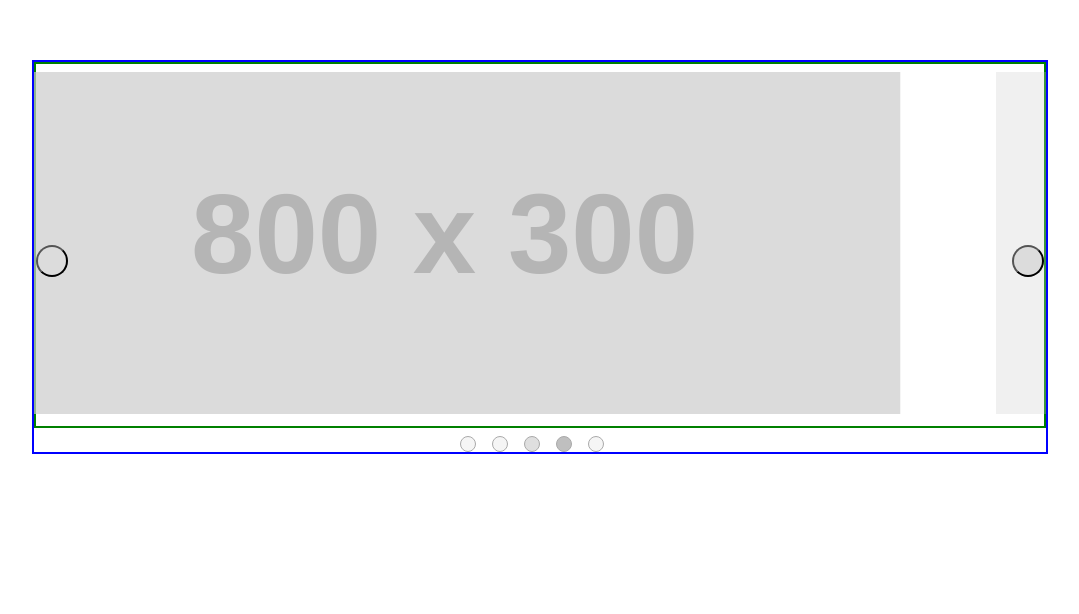
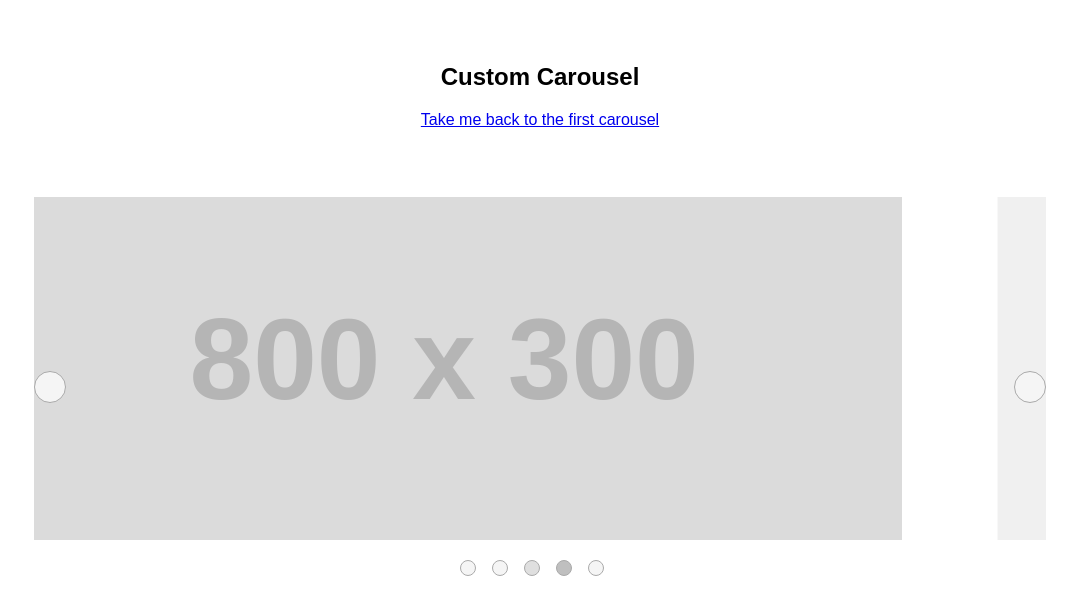
Before and after one commit to NoraLou/avochato-carousel, a plain HTML site: page no-libs-carousel.html in a window 1280 px wide. Shown: the whole page, without its empty margins (100-1179 px from the left). Drawn offline with Linux system fonts and the light colour scheme; placeholder pictures from the web are drawn by us.

Commit message:
presentation clean-up

```diff
--- a/css/library-carousel.css
+++ b/css/library-carousel.css
@@ -1,7 +1,13 @@
+section {
+  text-align: center;
+  font-family: Arial, Helvetica, sans-serif;
+  margin-top: 5%;
+}
+
 .wrapper {
   text-align: center;
   max-width: 900px;
-  margin: 0 auto;
+  margin: 60px auto;
 }
 
 .slider {
--- a/css/no-libs-carousel.css
+++ b/css/no-libs-carousel.css
@@ -1,8 +1,13 @@
+section {
+  text-align: center;
+  font-family: Arial, Helvetica, sans-serif;
+  margin-top: 5%;
+}
+
 .wrapper {
   overflow: hidden;
   width: 80%;
   margin: 60px auto;
-  border: solid blue 2px;
 }
 
 .wrapper * {
@@ -10,7 +15,6 @@
 }
 
 .carousel {
-  border: solid green 2px;
   position: relative;
 }
 
@@ -52,10 +56,17 @@
   top: 50%;
   width: 2rem;
   height: 2rem;
-  background-color: gainsboro;
+  background: whitesmoke;
+  border: solid darkgray 1px;
   border-radius: 50%;
   cursor: pointer;
   z-index: 999;
+  transition: background-color 0.5s ease;
+}
+
+.carousel__btn--next:hover,
+.carousel__btn--prev:hover {
+  background-color: darkgray;
 }
 
 .carousel__btn--next {
--- a/js/no-libs-carousel.js
+++ b/js/no-libs-carousel.js
@@ -5,7 +5,6 @@ class Carousel {
   constructor() {
     this.imagesArr = document.getElementsByClassName(IMGS_CLASS_NAME);
     this.dotsArr = Array.from(document.getElementsByClassName(DOTS_BASE_NAME));
-    this.moving = false;
     this.curr = 0;
     this.interval = null;
 
@@ -15,7 +14,6 @@ class Carousel {
   }
 
   init() {
-    console.log('Init!')
     this.imagesArr[this.imagesArr.length - 1].classList.add('prev');
     this.imagesArr[this.curr].classList.add('active');
     this.imagesArr[1].classList.add('next');
@@ -24,7 +22,6 @@ class Carousel {
   }
 
   loop() {
-    this.moving = true;
     this.interval = setInterval(this.moveNext,2500)
   }
 
@@ -37,13 +34,12 @@ class Carousel {
     let newNext = slide + 1;
     let oldPrev = slide - 2;
     let oldNext = slide + 2;
-    //check if the newPrev if out of bounds
+
     if (newPrev <= 0) {
       oldPrev = (this.imagesArr.length - 1)
     } else if (newNext >= (this.imagesArr.length - 1)) {
       oldNext = 0
     }
-    //check if currSlide is at beginning or end
     if (slide === 0) {
       newPrev = (this.imagesArr.length - 1);
       oldPrev = (this.imagesArr.length - 2);
@@ -95,7 +91,6 @@ class Carousel {
     this.disableLoop()
     const newIdx = e.target.dataset.ref
     if (this.curr < newIdx) {
-
       let toMoveNext = newIdx - this.curr;
       if (this.curr === this.imagesArr.length - 1) {
         this.curr = 0 + toMoveNext
@@ -107,11 +102,9 @@ class Carousel {
       this.imagesArr[this.curr].classList = IMGS_CLASS_NAME
       let toMovePrev = this.curr - newIdx
       this.curr -= toMovePrev
-      console.log('HERE : ', this.curr)
       this.goToSlide(this.curr)
     }
   }
-
 }
 
 const nextBtn = document.querySelector('.carousel__btn--next');
--- a/no-libs-carousel.html
+++ b/no-libs-carousel.html
@@ -5,10 +5,12 @@
   <meta http-equiv='X-UA-Compatible' content='IE=edge'>
   <meta name='viewport' content='width=device-width, initial-scale=1.0'>
   <link rel='stylesheet' type='text/css' href='css/no-libs-carousel.css'>
-  <title>Document</title>
+  <title>No Library Carousel</title>
 </head>
 <body>
   <section>
+    <h1>Custom Carousel</h1>
+    <a href="index.html">Take me back to the first carousel</a>
     <div class='wrapper'>
       <div class='carousel'>
         <img src='http://placehold.it/800x300?text=1' data-idx='0'alt='' class='carousel__img start'>
```
Also changed, not shown: index.html (+4 -4 lines).
